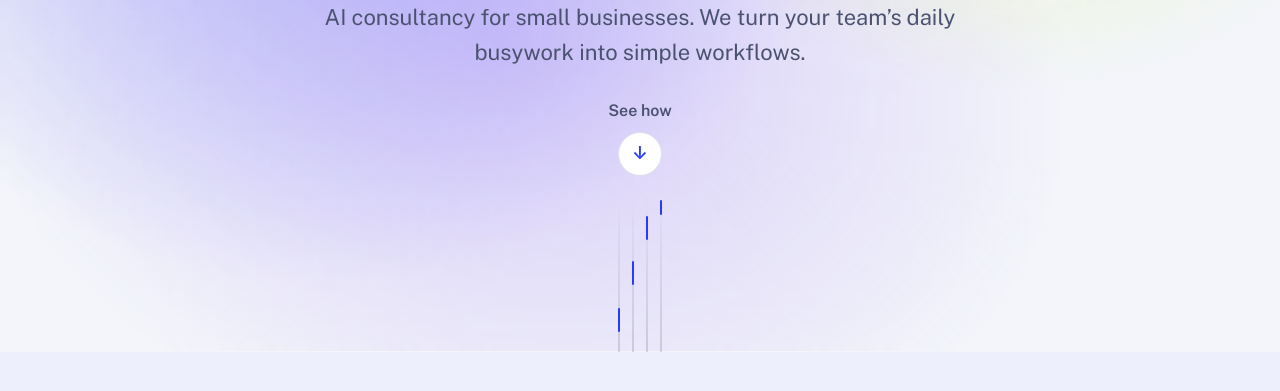
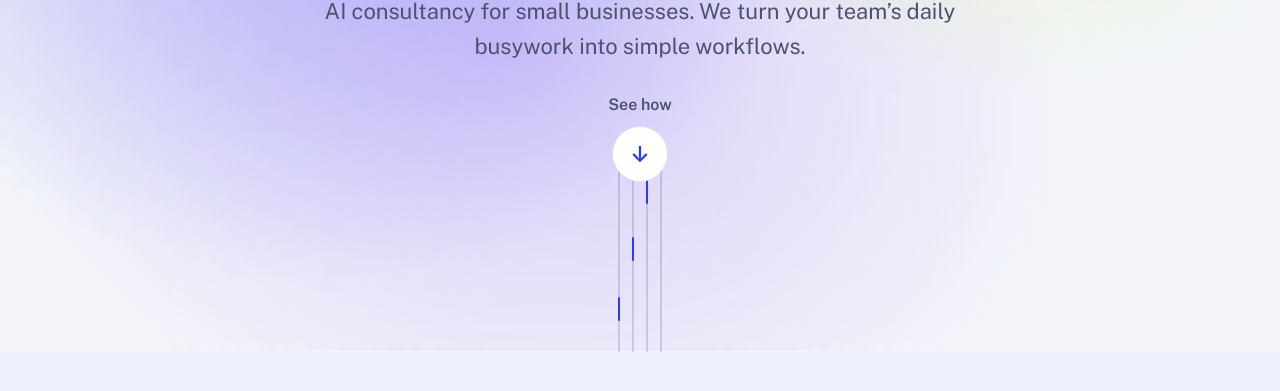
Before and after one commit to amin-hedayati/fourtaps-web, a website: page index.html in a window 1280 px wide. Shown: the part 449-840 px from the top of the page. Drawn offline with nearby package versions, Linux system fonts and the light colour scheme.

Commit message:
The four lines start at the middle of a bigger See how circle

```diff
--- a/index.html
+++ b/index.html
@@ -61,8 +61,8 @@ section[id]{scroll-margin-top:76px}
 .btn:hover .arrow{transform:translateX(4px)}
 
 /* hero: busywork settles, four taps land in four taps */
-.hero{position:relative;min-height:clamp(640px,calc(100svh - 76px),960px);display:flex;flex-direction:column;padding:40px 0 0}
-.hero-in{position:relative;display:flex;flex-direction:column;align-items:center;gap:28px;text-align:center;margin-top:auto;margin-bottom:auto;padding-bottom:clamp(130px,20vh,200px)}
+.hero{position:relative;min-height:clamp(640px,calc(100svh - 76px),960px);display:grid;grid-template-columns:minmax(0,1fr);grid-template-rows:1fr auto 1fr clamp(130px,20vh,200px);padding:40px 0 0}
+.hero-in{position:relative;z-index:1;grid-row:2;display:flex;flex-direction:column;align-items:center;gap:28px;text-align:center}
 .h1{margin:0;max-width:1040px;font-size:96px;line-height:1;font-weight:700;letter-spacing:-0.02em;text-wrap:balance}
 .hero-dek{margin:0;max-width:640px;font-size:22px;line-height:1.55;color:#4B5270;text-wrap:pretty}
 .ln{display:block}
@@ -75,11 +75,11 @@ section[id]{scroll-margin-top:76px}
 @keyframes tidy{from{color:#9AA1B8;transform:scaleX(1.06)}to{color:inherit;transform:none}}
 .cue{display:inline-flex;flex-direction:column;align-items:center;gap:12px;margin-top:4px;font-size:16px;font-weight:600;color:#4B5270}
 .cue:hover{color:var(--tap)}
-.cue-o{width:44px;height:44px;border-radius:50%;display:flex;align-items:center;justify-content:center;background:#FFFFFF;border:1.5px solid #DDE1EC;color:var(--tap);font-size:18px;line-height:1;animation:halo 2.6s ease-out infinite;transition:border-color .25s}
+.cue-o{width:56px;height:56px;border-radius:50%;display:flex;align-items:center;justify-content:center;background:#FFFFFF;border:1.5px solid #DDE1EC;color:var(--tap);font-size:22px;line-height:1;animation:halo 2.6s ease-out infinite;transition:border-color .25s}
 .cue:hover .cue-o{border-color:var(--tap)}
 @keyframes halo{0%{box-shadow:0 0 0 0 rgba(42,59,245,.26)}70%,100%{box-shadow:0 0 0 14px rgba(42,59,245,0)}}
-.spines{position:absolute;left:0;right:0;bottom:0;display:flex;justify-content:center;gap:12px;pointer-events:none}
-.spine{position:relative;width:2px;height:clamp(120px,19vh,190px);border-radius:2px 2px 0 0;background:linear-gradient(180deg,rgba(10,15,44,0),rgba(10,15,44,.14));overflow:hidden}
+.spines{grid-row:3/5;margin-top:-28px;display:flex;justify-content:center;gap:12px;pointer-events:none}
+.spine{position:relative;width:2px;border-radius:2px 2px 0 0;background:rgba(10,15,44,.14);overflow:hidden}
 .spine::after{content:"";position:absolute;left:0;top:-24px;width:2px;height:24px;border-radius:2px;background:var(--tap);animation:spineDot 2s cubic-bezier(.6,0,.4,1) infinite;animation-delay:calc(var(--n)*.18s)}
 @keyframes spineDot{0%{top:-24px}75%,100%{top:100%}}
 
@@ -317,7 +317,7 @@ section[id]{scroll-margin-top:76px}
 <p class="fade-up hero-dek" style="animation-delay:1.7s">AI consultancy for small businesses. We turn your team’s daily busywork into simple workflows.</p>
 <a class="fade-up cue" href="#journey-how" style="animation-delay:1.9s">See how <span class="cue-o" aria-hidden="true">↓</span></a>
 </div>
-<div class="fade-in spines" aria-hidden="true" style="animation-delay:2s"><span class="spine" style="--n:0"></span><span class="spine" style="--n:1"></span><span class="spine" style="--n:2"></span><span class="spine" style="--n:3"></span></div>
+<div class="fade-in spines" aria-hidden="true" style="animation-delay:2.5s"><span class="spine" style="--n:0"></span><span class="spine" style="--n:1"></span><span class="spine" style="--n:2"></span><span class="spine" style="--n:3"></span></div>
 </section>
 
 <section id="journey-how" class="tint first">
```
